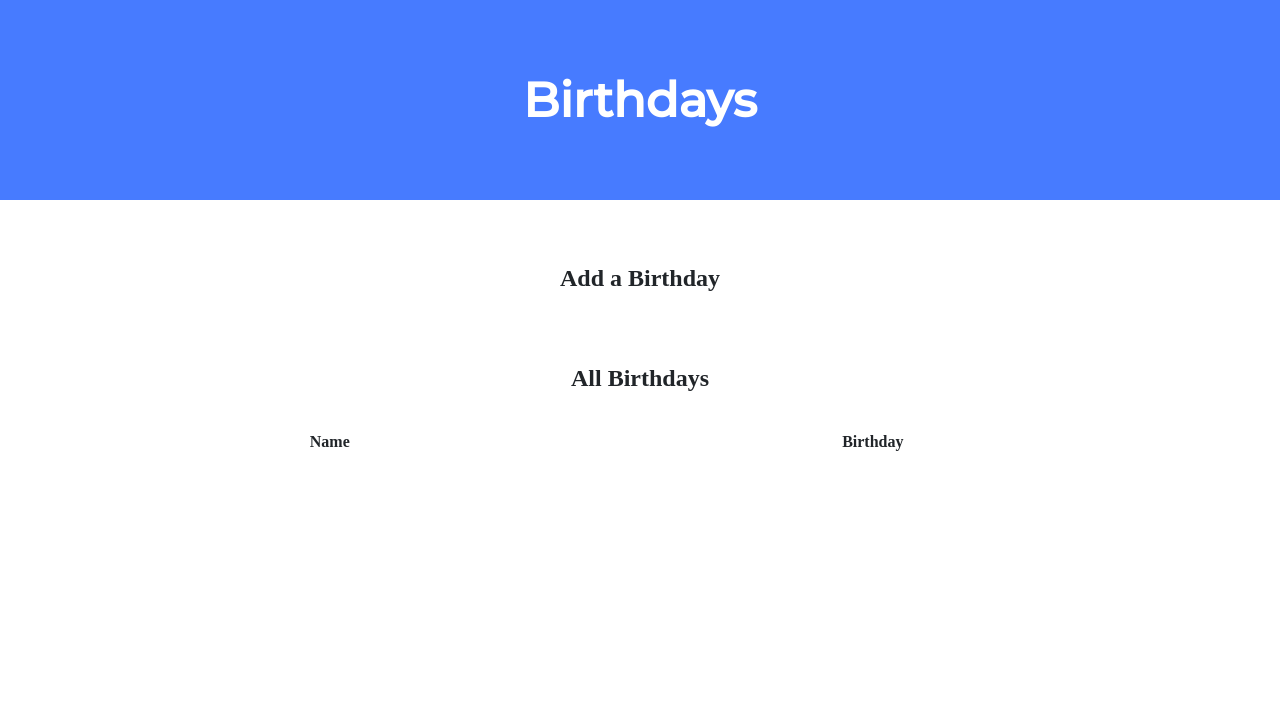
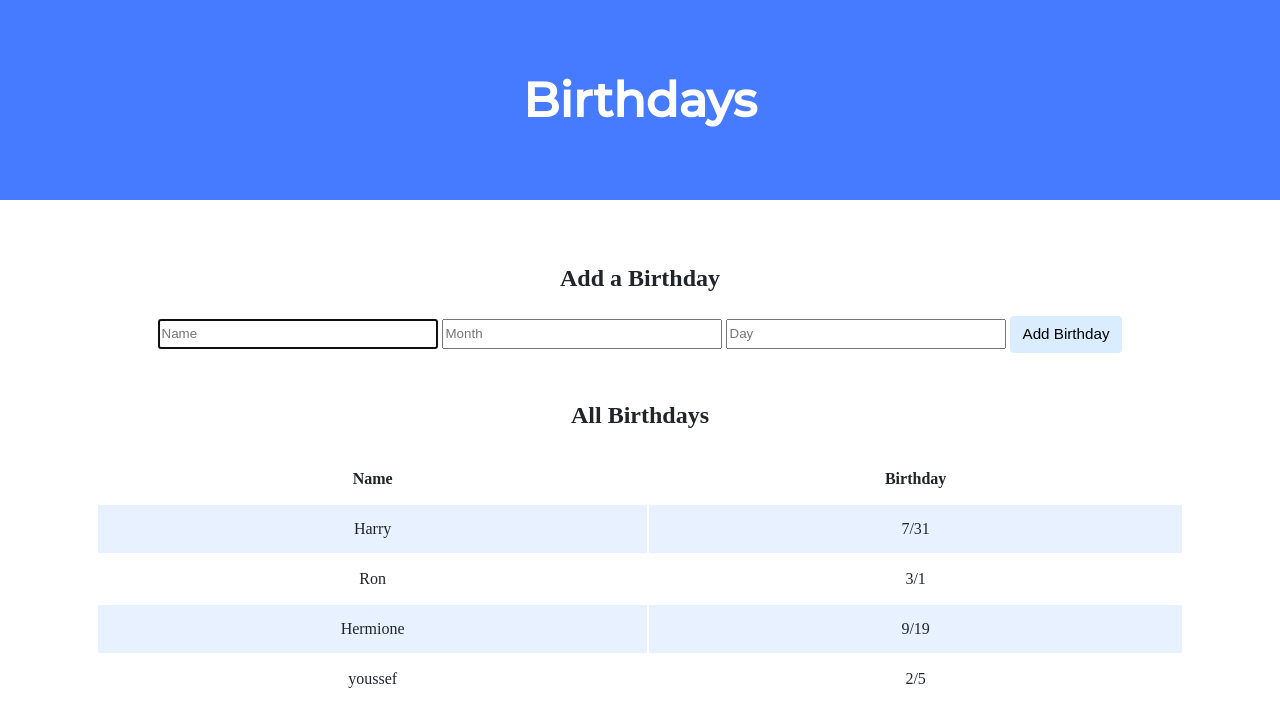
Before and after one commit to fang-002/CS50x-Projects, a Flask app: page / in a window 1280 px wide. Shown: the top 727 px of the page. Run offline with Flask 3, Linux system fonts and the light colour scheme; lists and menus that the app fills with data are empty; some libraries are stand-ins or nearby versions.

Commit message:
automated commit by submit50

```diff
--- a/app.py
+++ b/app.py
@@ -1,7 +1,5 @@
-import os
-
 from cs50 import SQL
-from flask import Flask, flash, jsonify, redirect, render_template, request, session
+from flask import Flask, redirect, render_template, request
 
 # Configure application
 app = Flask(__name__)
@@ -13,25 +11,23 @@ app.config["TEMPLATES_AUTO_RELOAD"] = True
 db = SQL("sqlite:///birthdays.db")
 
 
-@app.after_request
-def after_request(response):
-    """Ensure responses aren't cached"""
-    response.headers["Cache-Control"] = "no-cache, no-store, must-revalidate"
-    response.headers["Expires"] = 0
-    response.headers["Pragma"] = "no-cache"
-    return response
-
-
 @app.route("/", methods=["GET", "POST"])
 def index():
     if request.method == "POST":
 
-        # TODO: Add the user's entry into the database
+        # Add the user's entry into the database
+        name = request.form.get("name")
+        month = request.form.get("month")
+        day = request.form.get("day")
+
+        if name and month and day:
+            db.execute("INSERT INTO birthdays (name, month, day) VALUES (?, ?, ?)", name, month, day)
 
         return redirect("/")
 
     else:
 
-        # TODO: Display the entries in the database on index.html
+        # Display the entries in the database on index.html
+        birthdays = db.execute("SELECT * FROM birthdays")
 
-        return render_template("index.html")
+        return render_template("index.html", birthdays=birthdays)
--- a/templates/index.html
+++ b/templates/index.html
@@ -12,13 +12,16 @@
         </div>
         <div class="container">
             <div class="section">
-
                 <h2>Add a Birthday</h2>
-                <!-- TODO: Create a form for users to submit a name, a month, and a day -->
+                <form action="/" method="post">
+                    <input autocomplete="off" autofocus name="name" placeholder="Name" type="text">
+                    <input autocomplete="off" name="month" placeholder="Month" type="number" min="1" max="12">
+                    <input autocomplete="off" name="day" placeholder="Day" type="number" min="1" max="31">
+                    <input type="submit" value="Add Birthday">
+                </form>
             </div>
 
             <div class="section">
-
                 <h2>All Birthdays</h2>
                 <table>
                     <thead>
@@ -28,7 +31,12 @@
                         </tr>
                     </thead>
                     <tbody>
-                        <!-- TODO: Loop through the database entries to display them in this table -->
+                        {% for birthday in birthdays %}
+                            <tr>
+                                <td>{{ birthday.name }}</td>
+                                <td>{{ birthday.month }}/{{ birthday.day }}</td>
+                            </tr>
+                        {% endfor %}
                     </tbody>
                 </table>
             </div>
```
Also changed, not shown: birthdays.db.
